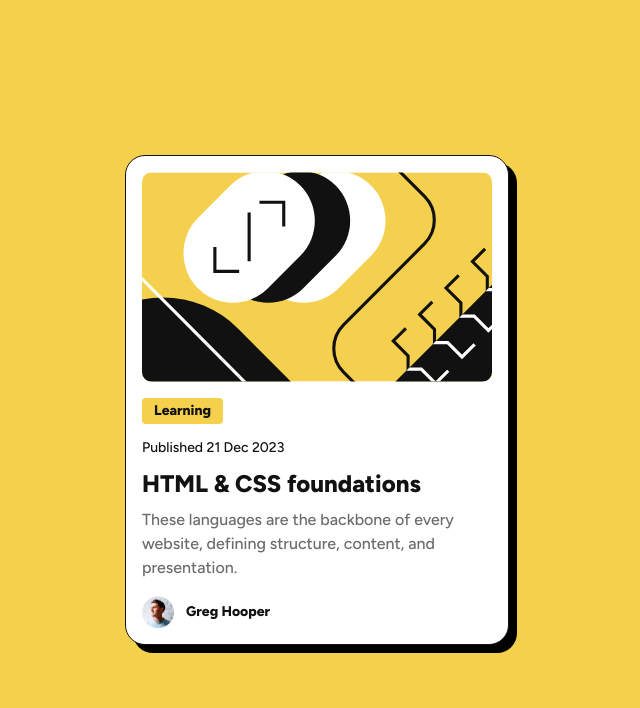
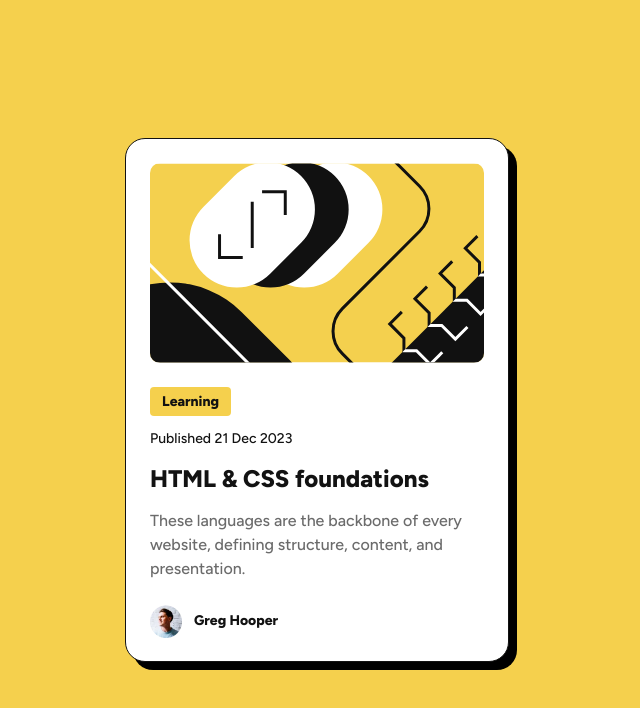
Before and after one commit to IEdiong/fem-blog-preview-card, a plain HTML site: page index.html in a window 1280 px wide. Shown: the whole page, without its empty margins (323-963 px from the left). Drawn offline with Linux system fonts and the light colour scheme.

Commit message:
refactor: fix card height

```diff
--- a/styles/index.css
+++ b/styles/index.css
@@ -23,7 +23,7 @@
   --spacing-50: 0.25rem;
   --spacing-100: 0.5rem;
   --spacing-150: 0.75rem;
-  --spacing-200: 1rem;
+  --spacing-200: 1.5rem;
 }
 
 /*! RESET */
@@ -80,7 +80,6 @@ a {
 }
 
 .badge {
-  height: 26px;
   background: var(--yellow);
   color: var(--gray-950);
   border-radius: var(--spacing-50);
@@ -94,6 +93,7 @@ a {
 .badge span {
   font-size: var(--fz-xs);
   font-weight: 800;
+  line-height: 150%;
 
   transition: all 0.25s ease-in-out;
 }
@@ -108,8 +108,15 @@ a {
 }
 
 .card__img {
+  height: 200px;
   border-radius: 0.625rem;
   overflow: hidden;
+  position: relative;
+}
+
+.card__img img {
+  object-fit: cover;
+  height: 100%;
 }
 
 .card__body {
@@ -123,6 +130,7 @@ a {
 
 .date {
   font-size: var(--fz-xs);
+  line-height: 150%;
   color: var(--gray-950);
 
   transition: all 0.25s ease-in-out;
@@ -131,6 +139,7 @@ a {
 .card__body h2 {
   color: var(--gray-950);
   font-size: var(--fz-lg);
+  line-height: 150%;
   font-weight: 800;
 
   transition: all 0.25s ease-in-out;
```
